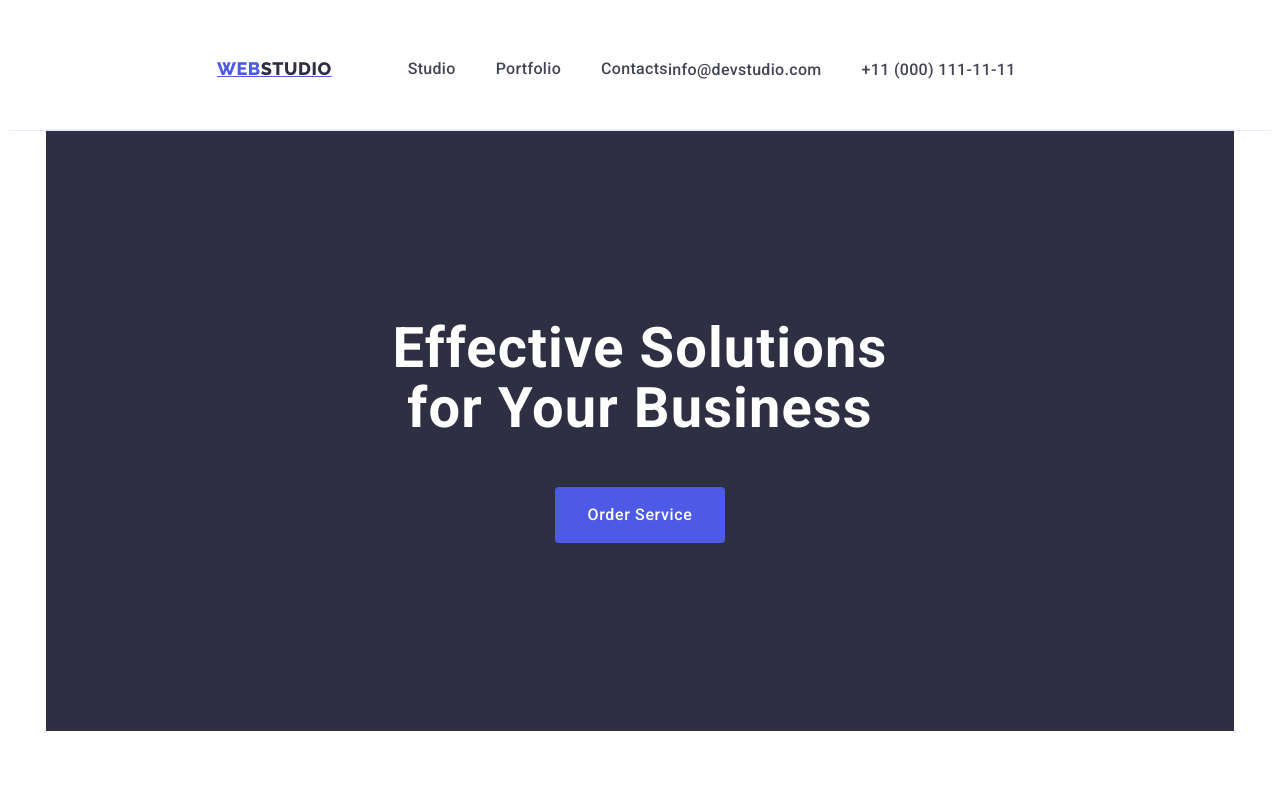
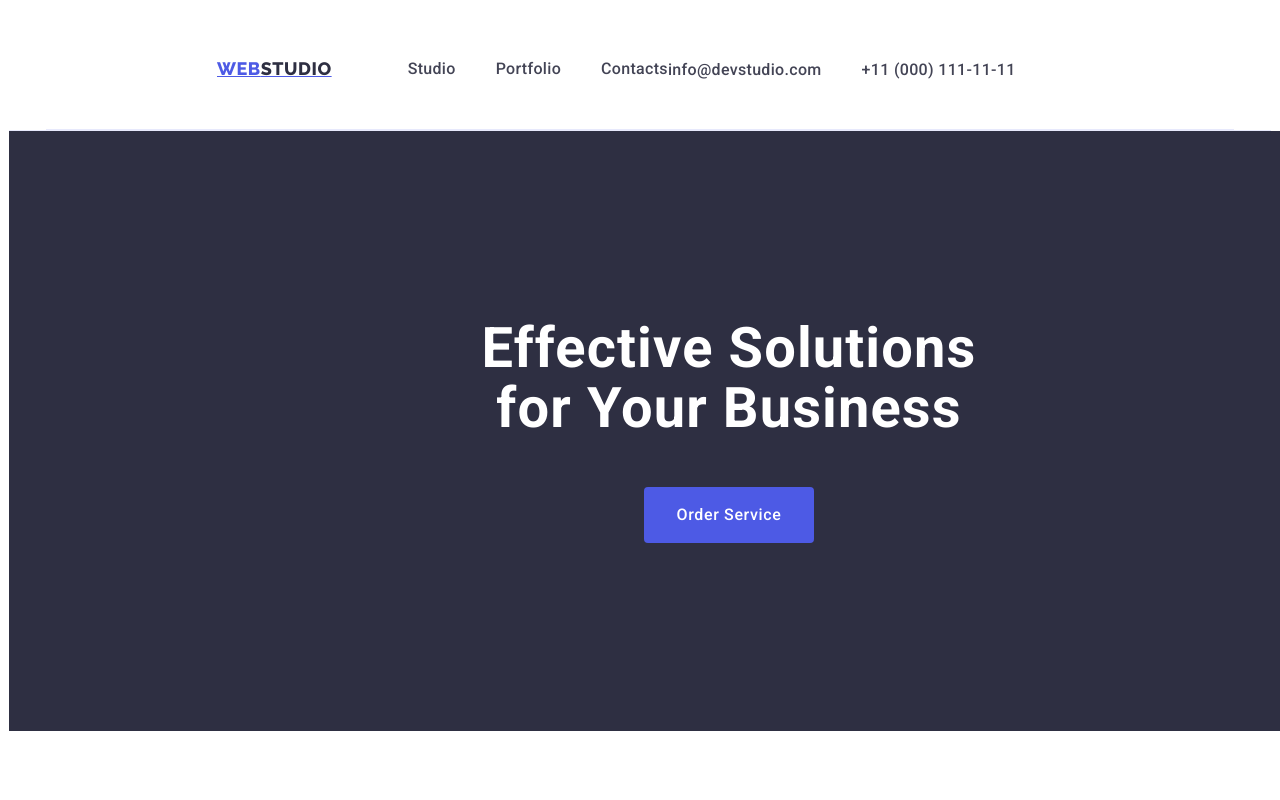
Before and after one commit to Petro-23/goit-markup-hw-03, a plain HTML site: page index.html in a window 1280 px wide. Shown: the top 800 px of the page. Drawn offline with Linux system fonts and the light colour scheme.

Commit message:
Update style.css

```diff
--- a/css/style.css
+++ b/css/style.css
@@ -179,7 +179,7 @@ border: 1px solid #E7E9FC;
 
 
 
-}.hero {
+.hero {
 
   background-color: #2e2f42;
   width: 1440px;
```
